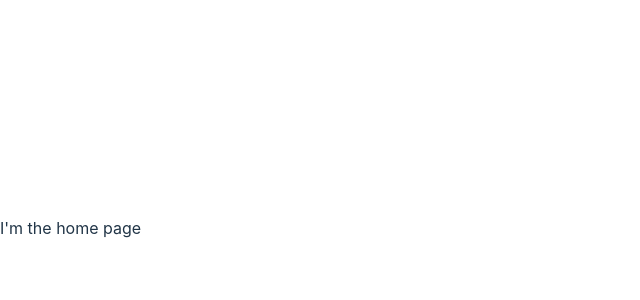
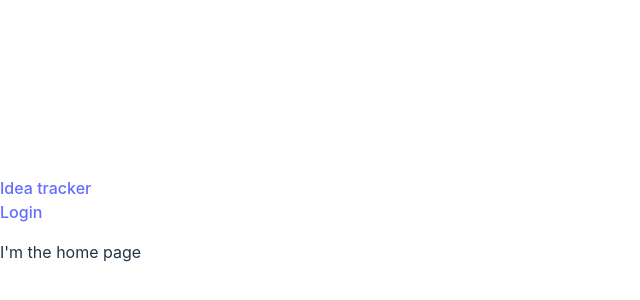
Before and after one commit to fasakinhenry/Ideatracker, a React (Vite) app: page / in a window 1280 px wide. Shown: the part 172-472 px from the top of the page, without its empty margins (0-640 px from the left). Built offline with nearby package versions, Linux system fonts and the light colour scheme; no server answers.

Commit message:
feat: add navigation(header) to App

```diff
--- a/src/App.jsx
+++ b/src/App.jsx
@@ -1,17 +1,40 @@
-import { Login } from './pages/Login';
-import { Home } from './pages/Home';
-import { UserProvider } from './lib/context/user';
+import { Login } from "./pages/Login";
+import { Home } from "./pages/Home";
+import { UserProvider, useUser } from "./lib/context/user";
 
 function App() {
-  const isLoginPage = window.location.pathname === '/login';
+  const isLoginPage = window.location.pathname === "/login";
 
   return (
     <div>
       <UserProvider>
+        <Navbar /> {/* Add the navbar before page content */}
         <main>{isLoginPage ? <Login /> : <Home />}</main>
       </UserProvider>
     </div>
   );
 }
 
+function Navbar() {
+  const user = useUser();
+
+  return (
+    <nav>
+      <a href="/">Idea tracker</a>
+      <div>
+        {user.current ? (
+          <>
+            <span>{user.current.email}</span>
+            <button type="button" onClick={() => user.logout()}>
+              Logout
+            </button>
+          </>
+        ) : (
+          <a href="/login">Login</a>
+        )}
+      </div>
+    </nav>
+  );
+}
+
 export default App;
```
